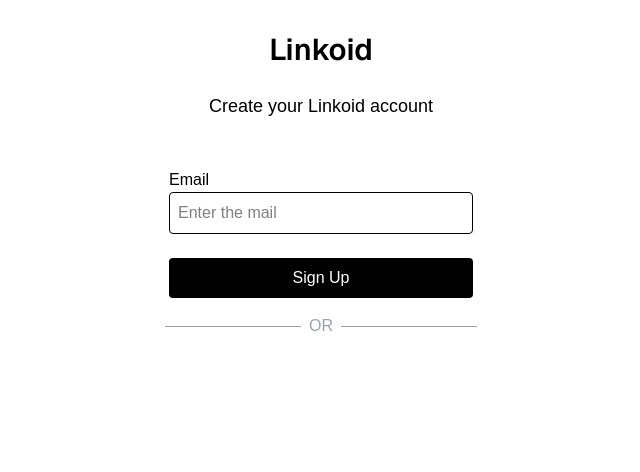
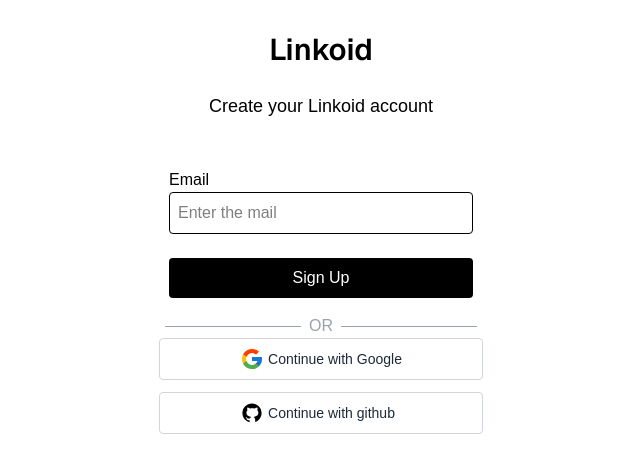
Before and after one commit to 24Atharv/Linkoid, a Next.js app in the folder frontend/: page /auth/signup in a window 1280 px wide. Shown: the top 472 px of the page, without its empty margins (319-959 px from the left). Built offline with nearby package versions, Linux system fonts and the light colour scheme.

Commit message:
AuthButton add

```diff
--- /dev/null
+++ b/frontend/app/Buttons/GithubAuthButton.tsx
@@ -0,0 +1,8 @@
+import GithubIcon from "../Icons/GithubIcon";
+
+export default function GithubAuthButton() {
+    return <div className="flex items-center gap-1 px-20 py-2 rounded border border-gray-300">
+        <GithubIcon />
+        <span className="text-sm text-gray-800">Continue with github</span>
+    </div>
+}
--- /dev/null
+++ b/frontend/app/Buttons/GoogleAuthButton.tsx
@@ -0,0 +1,8 @@
+import GoogleIcon from "../Icons/GoogleIcon";
+
+export default function GoogleAuthButton() {
+    return <div className="flex items-center gap-1 px-20 py-2 rounded border border-gray-300">
+        <GoogleIcon />
+        <span className="text-sm text-gray-800">Continue with Google</span>
+    </div>
+}
--- a/frontend/app/Icons/GithubIcon.tsx
+++ b/frontend/app/Icons/GithubIcon.tsx
@@ -1,5 +1,5 @@
 export default function GithubIcon() {
-    return <svg xmlns="http://www.w3.org/2000/svg" x="0px" y="0px" width="100" height="100" viewBox="0 0 30 30">
+    return <svg xmlns="http://www.w3.org/2000/svg" x="0px" y="0px" width="24" height="24" viewBox="0 0 30 30">
         <path d="M15,3C8.373,3,3,8.373,3,15c0,5.623,3.872,10.328,9.092,11.63C12.036,26.468,12,26.28,12,26.047v-2.051 c-0.487,0-1.303,0-1.508,0c-0.821,0-1.551-0.353-1.905-1.009c-0.393-0.729-0.461-1.844-1.435-2.526 c-0.289-0.227-0.069-0.486,0.264-0.451c0.615,0.174,1.125,0.596,1.605,1.222c0.478,0.627,0.703,0.769,1.596,0.769 c0.433,0,1.081-0.025,1.691-0.121c0.328-0.833,0.895-1.6,1.588-1.962c-3.996-0.411-5.903-2.399-5.903-5.098 c0-1.162,0.495-2.286,1.336-3.233C9.053,10.647,8.706,8.73,9.435,8c1.798,0,2.885,1.166,3.146,1.481C13.477,9.174,14.461,9,15.495,9 c1.036,0,2.024,0.174,2.922,0.483C18.675,9.17,19.763,8,21.565,8c0.732,0.731,0.381,2.656,0.102,3.594 c0.836,0.945,1.328,2.066,1.328,3.226c0,2.697-1.904,4.684-5.894,5.097C18.199,20.49,19,22.1,19,23.313v2.734 c0,0.104-0.023,0.179-0.035,0.268C23.641,24.676,27,20.236,27,15C27,8.373,21.627,3,15,3z"></path>
     </svg>
 }
--- a/frontend/app/Icons/GoogleIcon.tsx
+++ b/frontend/app/Icons/GoogleIcon.tsx
@@ -1,5 +1,5 @@
 export default function GoogleIcon() {
-    return <svg xmlns="http://www.w3.org/2000/svg" x="0px" y="0px" width="100" height="100" viewBox="0 0 48 48">
+    return <svg xmlns="http://www.w3.org/2000/svg" x="0px" y="0px" width="24" height="24" viewBox="0 0 48 48">
         <path fill="#FFC107" d="M43.611,20.083H42V20H24v8h11.303c-1.649,4.657-6.08,8-11.303,8c-6.627,0-12-5.373-12-12c0-6.627,5.373-12,12-12c3.059,0,5.842,1.154,7.961,3.039l5.657-5.657C34.046,6.053,29.268,4,24,4C12.955,4,4,12.955,4,24c0,11.045,8.955,20,20,20c11.045,0,20-8.955,20-20C44,22.659,43.862,21.35,43.611,20.083z"></path><path fill="#FF3D00" d="M6.306,14.691l6.571,4.819C14.655,15.108,18.961,12,24,12c3.059,0,5.842,1.154,7.961,3.039l5.657-5.657C34.046,6.053,29.268,4,24,4C16.318,4,9.656,8.337,6.306,14.691z"></path><path fill="#4CAF50" d="M24,44c5.166,0,9.86-1.977,13.409-5.192l-6.19-5.238C29.211,35.091,26.715,36,24,36c-5.202,0-9.619-3.317-11.283-7.946l-6.522,5.025C9.505,39.556,16.227,44,24,44z"></path><path fill="#1976D2" d="M43.611,20.083H42V20H24v8h11.303c-0.792,2.237-2.231,4.166-4.087,5.571c0.001-0.001,0.002-0.001,0.003-0.002l6.19,5.238C36.971,39.205,44,34,44,24C44,22.659,43.862,21.35,43.611,20.083z"></path>
     </svg>
 }
--- a/frontend/app/auth/signup/page.tsx
+++ b/frontend/app/auth/signup/page.tsx
@@ -1,3 +1,6 @@
+import GithubAuthButton from "@/app/Buttons/GithubAuthButton";
+import GoogleAuthButton from "@/app/Buttons/GoogleAuthButton";
+
 export default function signup() {
     return <div className="min-h-screen bg-white text-black flex flex-col items-center">
         <span className="mt-8 font-semibold text-3xl font-sans">Linkoid</span>
@@ -12,11 +15,9 @@
         <span>OR</span>
         <hr className="w-34" />
         </div>
-        <div>
-            <span>
-
-            </span>
-            <span></span>
+        <div className="gap-3 flex flex-col">
+            <GoogleAuthButton />
+            <GithubAuthButton />
         </div>
     </div>
 }
```
